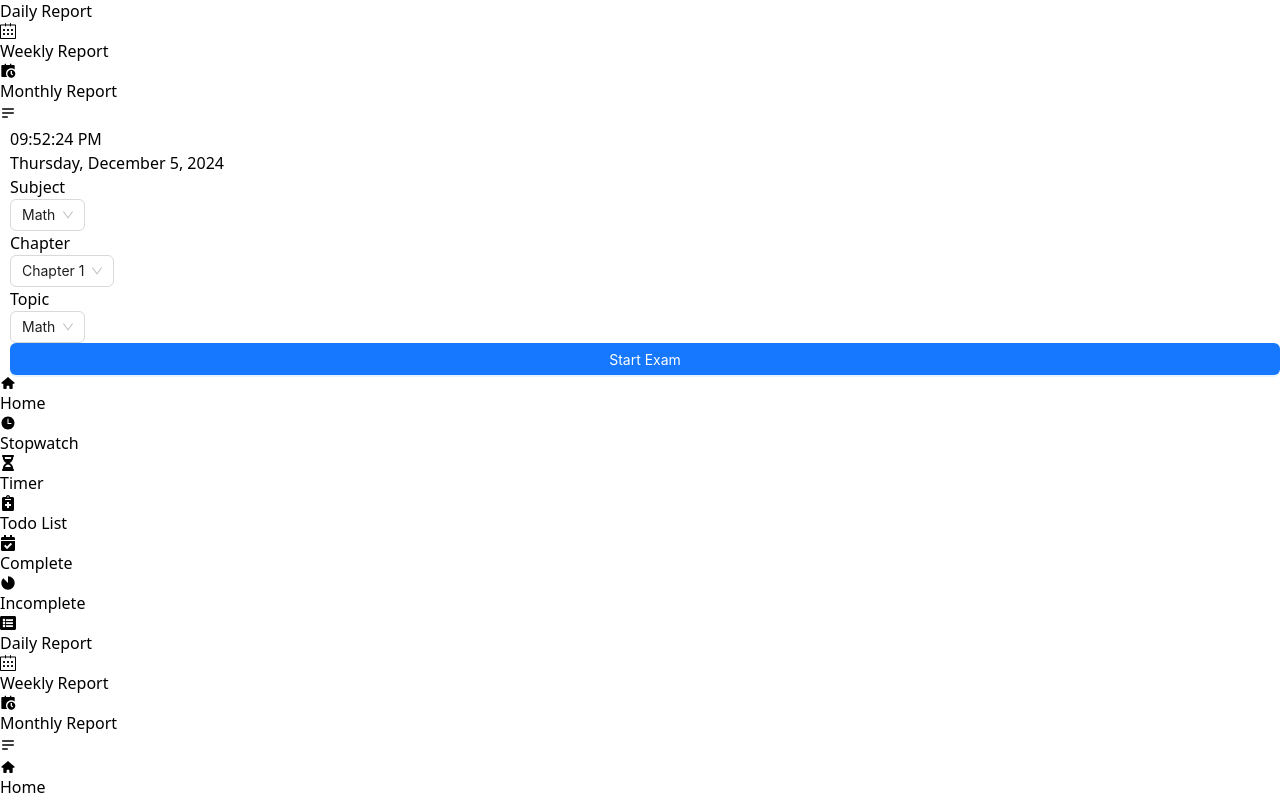
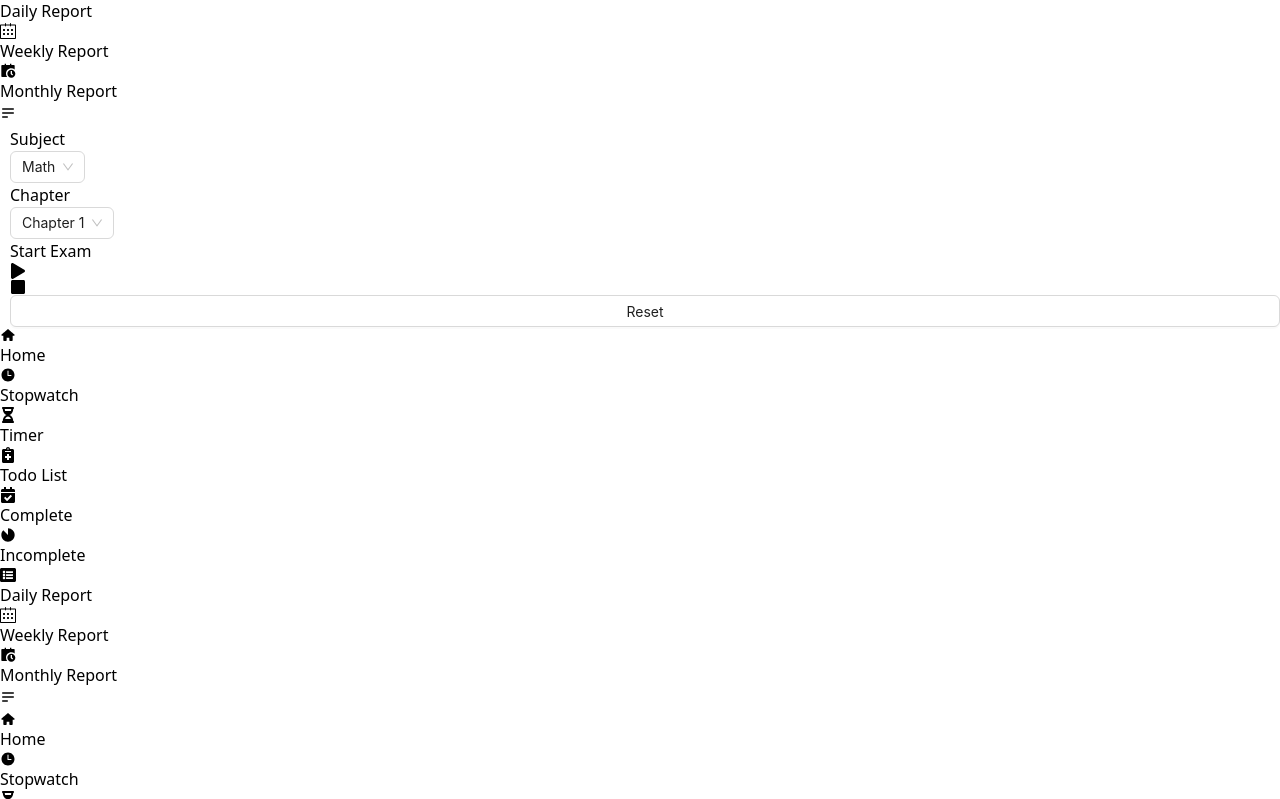
Before and after one commit to siam-26/focusmode-client, a React (Vite) app: page /practices in a window 1280 px wide. Shown: the part 721-1520 px from the top of the page. Built offline with nearby package versions, Linux system fonts and the light colour scheme.

Commit message:
practice, nav button

```diff
--- a/src/Pages/Home/DateAndTimer/Timer/Timer.jsx
+++ b/src/Pages/Home/DateAndTimer/Timer/Timer.jsx
@@ -7,7 +7,7 @@ const Timer = ({ time, timerRunning }) => {
     };
 
     return (
-      <div className="bg-white p-7 rounded-lg">
+      <div className="bg-white rounded-lg">
         <div className="text-center py-6 bg-gray-100 rounded-sm">
           <p className="font-bold text-4xl text-gray-600">{formatTime(time)}</p>
         </div>
--- a/src/Pages/Home/Home.jsx
+++ b/src/Pages/Home/Home.jsx
@@ -72,7 +72,7 @@ const Home = () => {
           <DateTimeDisplay />
         </div>
 
-        <div className="mt-3 md:mt-5">
+        <div className="mt-3 md:mt-5 p-6 bg-white rounded-lg">
           <Timer time={time} timerRunning={timerRunning} />
         </div>
       </div>
--- a/src/Pages/Home/Practice/Practices.jsx
+++ b/src/Pages/Home/Practice/Practices.jsx
@@ -1,158 +1,175 @@
-import React from 'react';
+import toast from 'react-hot-toast';
+import { Button, Select } from 'antd';
+import { useState } from 'react';
+import { FaPause, FaPlay, FaStop } from 'react-icons/fa';
+import { div } from 'framer-motion/client';
 import DateTimeDisplay from '../DateAndTimer/DateTimeDisplay/DateTimeDisplay';
-import { Button, Select } from 'antd';
-import { Link } from 'react-router-dom';
+import Timer from '../DateAndTimer/Timer/Timer';
+import { IoArrowBack } from 'react-icons/io5';
+
 
 const Practices = () => {
+  const [subject, setSubject] = useState('Math');
+  const [chapter, setChapter] = useState('Chapter 1');
+  const [timerRunning, setTimerRunning] = useState(false);
+  const [time, setTime] = useState(0); // to store the timer time
+  const [intervalId, setIntervalId] = useState(null); // to store the timer interval
 
   const handleSubjectChange = (value) => {
-        console.log(`selected ${value}`);
+    setSubject(value);
+    console.log(`Selected Subject: ${value}`);
   };
 
   const handleChapterChange = (value) => {
-        console.log(`selected ${value}`);
+    setChapter(value);
+    console.log(`Selected Chapter: ${value}`);
   };
 
-    const handleTopicChange = (value) => {
-        console.log(`selected ${value}`);
+  const startTimer = () => {
+    setTimerRunning(true);
+    const id = setInterval(() => {
+      setTime((prevTime) => prevTime + 1);
+    }, 1000);
+    setIntervalId(id);
   };
+
+  const stopTimer = () => {
+    setTimerRunning(false);
+    clearInterval(intervalId);
+      // Dismiss all previous toasts
+   toast.dismiss()
+    // Save the timer data to localStorage
+    const timerData = [{
+      subject,
+      chapter,
+      timeSpent: time,
+      date: new Date().toLocaleString('en-BD', { timeZone: 'Asia/Dhaka' }), // Bangladesh time
+    }]
+
+    localStorage.setItem('timerData', JSON.stringify(timerData));
+
+    // Show Toast notification
+    toast.success('Timer data saved to local storage!');
+
+    // Reset the timer
+    resetTimer();
+
+  };
+
+  const pauseTimer = () => {
+    setTimerRunning(false);
+    clearInterval(intervalId);
+  };
+
+  const resetTimer = () => {
+    setTime(0);
+    stopTimer();
+  };
+
+  const [start, setStart] = useState(1)
+
+  const startExam = () =>{
+    setStart(2)
+  }
+
   return (
-        <div className="flex gap-4">
-            <div className="h-[130px] bg-white w-1/2 rounded-lg">
-                <DateTimeDisplay />
+    <div className="flex flex-col md:flex-row mb-5 md:mb-0">
+      <div className="">
+
+
       </div>
-            <div className="w-1/2">
-                <div className="flex justify-center content-center bg-white rounded-lg py-10">
-                    <div className="flex flex-col gap-y-3 w-4/5">
-                        {/* for subject select */}
-                        <div className='flex flex-col gap-2'>
-                            <p className='font-semibold'>Subject</p>
+
+      <div className="flex justify-center items-center py-5 md:py-10 bg-white w-full rounded-lg">
+        <div className="w-4/5 rounded-lg">
+          <div className='flex w-full gap-5'>
+            {/* Subject Dropdown */}
+            <div className='w-full'>
+                <p className="text-[#4B5563] font-semibold mb-3">Subject</p>
                 <Select
+                value={subject}
+                // style={{ width: '' }}
                 className='w-full'
-                                defaultValue="Math"
                 onChange={handleSubjectChange}
                 options={[
-                                    {
-                                        label: <span>manager</span>,
-                                        title: 'manager',
-                                        options: [
-                                            {
-                                                label: <span>Jack</span>,
-                                                value: 'Jack',
-                                            },
-                                            {
-                                                label: <span>Lucy</span>,
-                                                value: 'Lucy',
-                                            },
-                                        ],
-                                    },
-                                    {
-                                        label: <span>engineer</span>,
-                                        title: 'engineer',
-                                        options: [
-                                            {
-                                                label: <span>Chloe</span>,
-                                                value: 'Chloe',
-                                            },
-                                            {
-                                                label: <span>Lucas</span>,
-                                                value: 'Lucas',
-                                            },
-                                        ],
-                                    },
-                                ]}
-                            />
-                        </div>
-                        {/* for Chapter select */}
-                        <div className='flex flex-col gap-2'>
-                            <p className='font-semibold'>Chapter</p>
-                            <Select
-                                className='w-full'
-                                defaultValue="Chapter 1"
-                                onChange={handleChapterChange}
-                                options={[
-                                    {
-
-                                        options: [
-                                            {
-                                                label: <span>Jack</span>,
-                                                value: 'Jack',
-                                            },
-                                            {
-                                                label: <span>Lucy</span>,
-                                                value: 'Lucy',
-                                            },
-                                        ],
-                                    },
-                                    {
-
-                                        options: [
-                                            {
-                                                label: <span>Chloe</span>,
-                                                value: 'Chloe',
-                                            },
-                                            {
-                                                label: <span>Lucas</span>,
-                                                value: 'Lucas',
-                                            },
-                                        ],
-                                    },
+                    { label: 'Math', value: 'Math' },
+                    { label: 'Science', value: 'Science' },
+                    { label: 'History', value: 'History' },
                 ]}
                 />
             </div>
 
-                        {/* for Topic select */}
-                        <div className='flex flex-col gap-2'>
-                            <p className='font-semibold'>Topic</p>
+            {/* Chapter Dropdown */}
+            <div className="w-full ">
+                <p className="text-[#4B5563] font-semibold mb-3">Chapter</p>
                 <Select
+                value={chapter}
+                // style={{ width: '' }}
                 className='w-full'
-                                defaultValue="Math"
-                                onChange={handleTopicChange}
+                onChange={handleChapterChange}
                 options={[
-                                    {
-                                        label: <span>manager</span>,
-                                        title: 'manager',
-                                        options: [
-                                            {
-                                                label: <span>Jack</span>,
-                                                value: 'Jack',
-                                            },
-                                            {
-                                                label: <span>Lucy</span>,
-                                                value: 'Lucy',
-                                            },
-                                        ],
-                                    },
-                                    {
-                                        label: <span>engineer</span>,
-                                        title: 'engineer',
-                                        options: [
-                                            {
-                                                label: <span>Chloe</span>,
-                                                value: 'Chloe',
-                                            },
-                                            {
-                                                label: <span>Lucas</span>,
-                                                value: 'Lucas',
-                                            },
-                                        ],
-                                    },
+                    { label: 'Chapter 1', value: 'Chapter 1' },
+                    { label: 'Chapter 2', value: 'Chapter 2' },
+                    { label: 'Chapter 3', value: 'Chapter 3' },
                 ]}
                 />
             </div>
+          </div>
 
-                        <div className='py-8'>
-                            <Link to='/questions'>
-                                <Button className="font-semibold p-6" type="primary" block>
-                                    Start Exam
+          {
+            start === 1?
+            <div onClick={startExam} className='bg-blue-500 hover:bg-blue-400 py-1 cursor-pointer text-white font-semibold mt-10 text-center rounded-lg'>
+            <button onClick={startTimer}>Start Exam</button>
+          </div>
+          :
+          <div>
+            <div className="mt-3 md:mt-5 w-full h-[90px] overflow-hidden">
+                    <Timer className="!w-full" time={time} timerRunning={timerRunning} />
+                </div>
+
+            <div className='border-2 mt-5 rounded-lg'>
+                <img src="https://blogger.googleusercontent.com/img/b/R29vZ2xl/AVvXsEgCrngcvPxKkZ22zTRIqdPUioDerwW8gJGw7DDKeoAdkFVUXEY6Om5DsXrzB1aDAlq0GGGD8ySrIW_hkiklt0wN6OzHFJ4kA9rpY8xUEv-zmir88t8PIKLQ71VuXrw_-to2-sI8-IK70HNFPMGcNk7qNLVc8N1cL2X_ygzVe-10Arg8Cv6GiiHa0cAoWg/s560/Untitled1_001.jpg" alt="" />
+            </div>
+
+            <div className='mt-10 flex items-center justify-between'>
+                <div className='text-white font-semibold bg-blue-500 py-2 text-center w-[45%] md:w-[20%] rounded-lg flex items-center gap-1 justify-center'><IoArrowBack className='relative top-[1px]'/>Prev</div>
+                <div className='text-white font-semibold bg-blue-500 py-2 text-center w-[45%] md:w-[20%] rounded-lg flex items-center gap-1 justify-center'>Next <IoArrowBack className='relative top-[1px] rotate-180'/></div>
+            </div>
+
+          </div>
+          }
+
+          {/* Start, Pause, Stop, Reset Buttons */}
+          <div className="mt-4 flex items-center gap-1 hidden">
+            {!timerRunning ? (
+              // <Button type="primary" block onClick={startTimer}>
+              //   Start
+              // </Button>
+              <div className='cursor-pointer bg-blue-500 text-white p-[7px] rounded-md'>
+                <FaPlay className='' onClick={startTimer}/>
+                </div>
+            ) : (
+              // <Button type="danger" block onClick={pauseTimer}>
+              //   Pause
+              // </Button>
+              <div className='cursor-pointer bg-blue-500 text-white p-[7px] rounded-md'>
+                <FaPause className='' onClick={pauseTimer}/>
+                </div>
+            )}
+            {/* <Button className="mt-2" type="primary" block onClick={stopTimer}>
+              Stop
+            </Button> */}
+<div className='cursor-pointer bg-blue-500 text-white p-[7px] rounded-md'>
+
+            <FaStop className='' onClick={stopTimer}/>
+                </div>
+            <Button className="w-9/12 bg-blue-500 hover:bg-blue-400 text-white rounded-md" type="default" block onClick={resetTimer}>
+              Reset
             </Button>
-                            </Link>
-                        </div>
           </div>
         </div>
       </div>
     </div>
   );
-}
+};
 
 export default Practices;
```
Also changed, not shown: src/Shared/Navbar/Navbar.jsx (+12 -18 lines), src/Shared/Navbar/Sidebar/ReadingSidebar.jsx (+12 -112 lines). Lines whose indentation alone changed are shown as unchanged.
